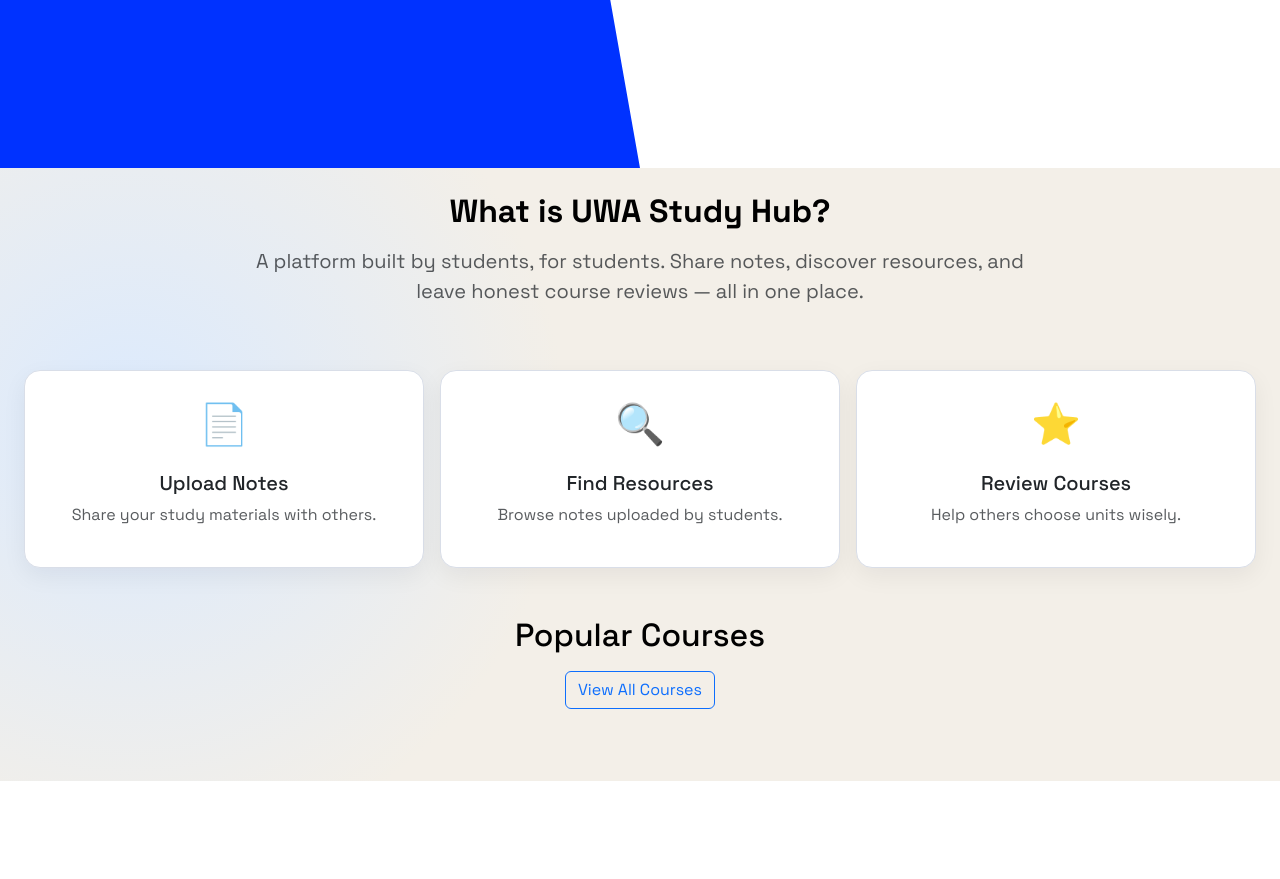
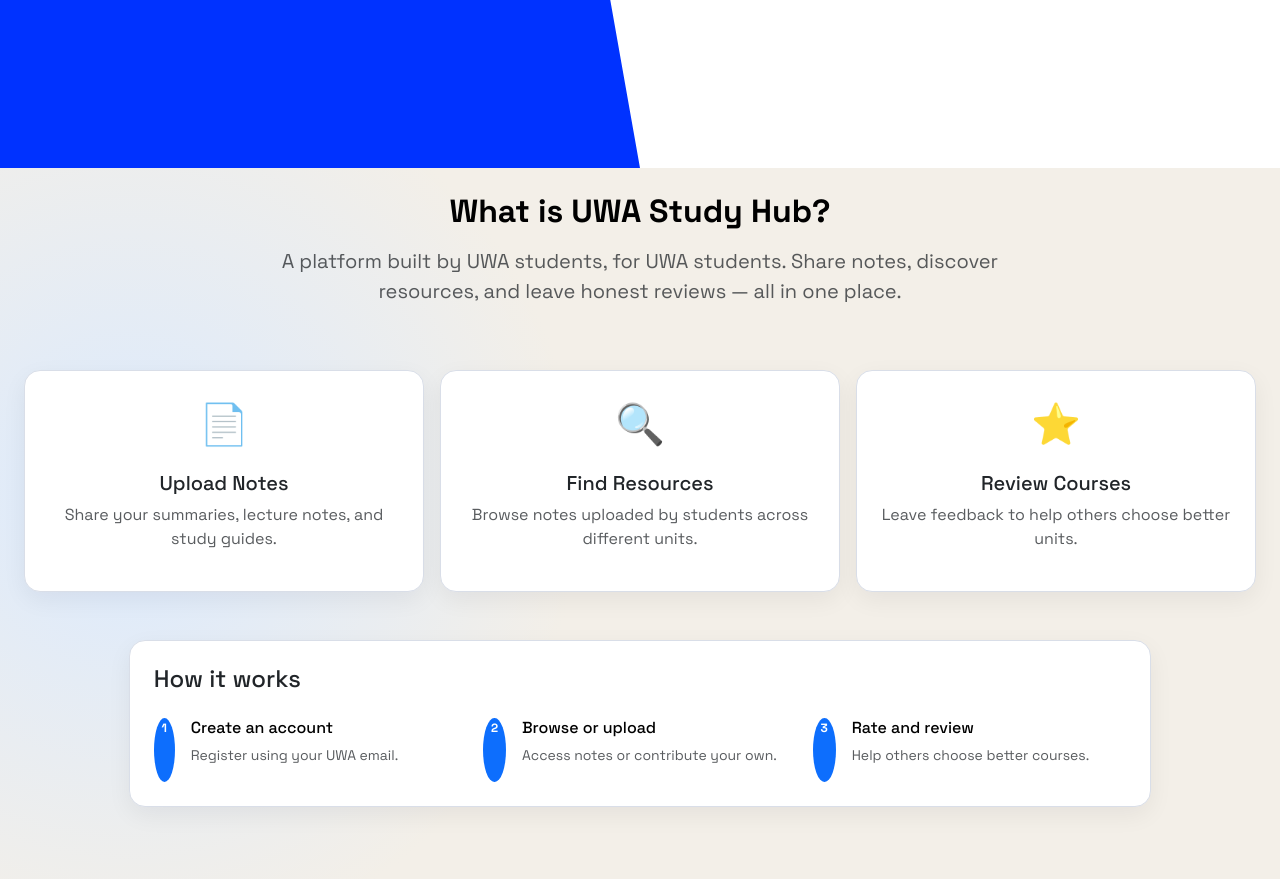
Before and after one commit to BaconPancakez/CITS3403_Project, a Flask app: page / in a window 1280 px wide. Shown: the part 632-1511 px from the top of the page. Before the commit the page ends 1413 px from the top, so only its background shows below. Run offline with Flask 3, Linux system fonts and the light colour scheme; parts of the project's set-up code (start-up, migrations or seed data) failed here and were passed over.

Commit message:
fully merged two versions of landing page

```diff
--- a/app/templates/landing.html
+++ b/app/templates/landing.html
@@ -1,6 +1,6 @@
 {% extends "base.html" %}
 
-{% block title %}UWA Study Hub{% endblock %}
+{% block title %}UUUA landing page{% endblock %}
 
 {% block page_css %}
 <link href="{{ url_for('static', filename='css/style.css') }}" rel="stylesheet" />
@@ -10,31 +10,31 @@
 
 {% block content %}
 
-<!-- LANDING HERO -->
 <section class="hero__carousel theme__impact">
     <div class="_viewport">
         <div class="_frame">
 
-            <!-- LOGO IMAGE -->
             <img
-                src="{{ url_for('static', filename='image/web-logo.png') }}"
-                alt="UWA Study Hub"
+                src="{{ url_for('static', filename='images/web-logo.png') }}"
+                alt="UUUA logo"
                 class="_large"
             />
 
-            <!-- BLUE SHAPE -->
             <div class="_base"></div>
 
-            <!-- TEXT CONTENT -->
             <div class="hero-overlay">
-                <h1 class="hero-title m-0">UWA Study Hub</h1>
+                <h1 class="hero-title m-0">Welcome to UUUA</h1>
                 <p class="hero-kicker mb-3 fs-5">
-                    Learn together, grow together
+                    A student-run platform for sharing notes, resources, and course reviews to support UWA students.
                 </p>
 
                 <div class="d-flex gap-3 flex-wrap mt-4">
-                    <a href="{{ url_for('login') }}" class="btn btn-light btn-lg">Login</a>
-                    <a href="{{ url_for('signup') }}" class="btn btn-outline-light btn-lg">Sign Up</a>
+                    <a href="{{ url_for('signup') }}" class="btn btn-light btn-lg">
+                        Get Started
+                    </a>
+                    <a href="{{ url_for('login') }}" class="btn btn-outline-light btn-lg">
+                        Sign In
+                    </a>
                 </div>
             </div>
 
@@ -43,31 +43,33 @@
 </section>
 
 
-<!-- HOME CONTENT UNDER LANDING -->
 <main class="p-3 p-lg-4">
 
-    <!-- About -->
+
     <section class="mb-5">
         <div class="row justify-content-center">
             <div class="col-12 col-lg-8 text-center">
                 <h2 class="fw-bold mb-3">What is UWA Study Hub?</h2>
                 <p class="lead text-muted">
-                    A platform built by students, for students. Share notes, discover resources,
-                    and leave honest course reviews — all in one place.
+                    A platform built by UWA students, for UWA students.
+                    Share notes, discover resources, and leave honest reviews — all in one place.
                 </p>
             </div>
         </div>
     </section>
 
-    <!-- Features -->
+
     <section class="mb-5">
         <div class="row g-3">
+
             <div class="col-12 col-md-4">
                 <div class="card h-100 text-center">
                     <div class="card-body p-4">
                         <div class="fs-1 mb-3">📄</div>
                         <h5>Upload Notes</h5>
-                        <p class="text-muted">Share your study materials with others.</p>
+                        <p class="text-muted">
+                            Share your summaries, lecture notes, and study guides.
+                        </p>
                     </div>
                 </div>
             </div>
@@ -77,7 +79,9 @@
                     <div class="card-body p-4">
                         <div class="fs-1 mb-3">🔍</div>
                         <h5>Find Resources</h5>
-                        <p class="text-muted">Browse notes uploaded by students.</p>
+                        <p class="text-muted">
+                            Browse notes uploaded by students across different units.
+                        </p>
                     </div>
                 </div>
             </div>
@@ -87,44 +91,67 @@
                     <div class="card-body p-4">
                         <div class="fs-1 mb-3">⭐</div>
                         <h5>Review Courses</h5>
-                        <p class="text-muted">Help others choose units wisely.</p>
+                        <p class="text-muted">
+                            Leave feedback to help others choose better units.
+                        </p>
                     </div>
                 </div>
             </div>
+
         </div>
     </section>
 
-    <!-- Course Preview -->
+
     <section class="mb-5">
-        <h2 class="mb-4 text-center">Popular Courses</h2>
+        <div class="row justify-content-center">
+            <div class="col-12 col-lg-10">
+                <div class="card">
+                    <div class="card-body p-4">
+                        <h4 class="mb-4">How it works</h4>
 
-        <div class="row g-4">
-            {% for course in courses %}
-                {% if loop.index <= 3 %}
-                    <div class="col-md-6 col-lg-4">
-                        <div class="card h-100">
-                            <div class="card-body">
-                                <h5 class="card-title">
-                                    {{ course.code }} {{ course.title }}
-                                </h5>
-                                <p class="text-muted">{{ course.summary }}</p>
+                        <div class="row g-3">
+
+                            <div class="col-md-4">
+                                <div class="d-flex gap-3">
+                                    <span class="badge bg-primary rounded-circle">1</span>
+                                    <div>
+                                        <h6>Create an account</h6>
+                                        <p class="small text-muted">
+                                            Register using your UWA email.
+                                        </p>
+                                    </div>
+                                </div>
                             </div>
-                            <div class="card-footer bg-transparent">
-                                <a href="{{ url_for('course_detail', course_code=course.code) }}"
-                                   class="btn btn-sm btn-primary">
-                                    View
-                                </a>
+
+                            <div class="col-md-4">
+                                <div class="d-flex gap-3">
+                                    <span class="badge bg-primary rounded-circle">2</span>
+                                    <div>
+                                        <h6>Browse or upload</h6>
+                                        <p class="small text-muted">
+                                            Access notes or contribute your own.
+                                        </p>
+                                    </div>
+                                </div>
                             </div>
+
+                            <div class="col-md-4">
+                                <div class="d-flex gap-3">
+                                    <span class="badge bg-primary rounded-circle">3</span>
+                                    <div>
+                                        <h6>Rate and review</h6>
+                                        <p class="small text-muted">
+                                            Help others choose better courses.
+                                        </p>
+                                    </div>
+                                </div>
+                            </div>
+
                         </div>
+
                     </div>
-                {% endif %}
-            {% endfor %}
-        </div>
-
-        <div class="text-center mt-3">
-            <a href="{{ url_for('course_list') }}" class="btn btn-outline-primary">
-                View All Courses
-            </a>
+                </div>
+            </div>
         </div>
     </section>
 
```
